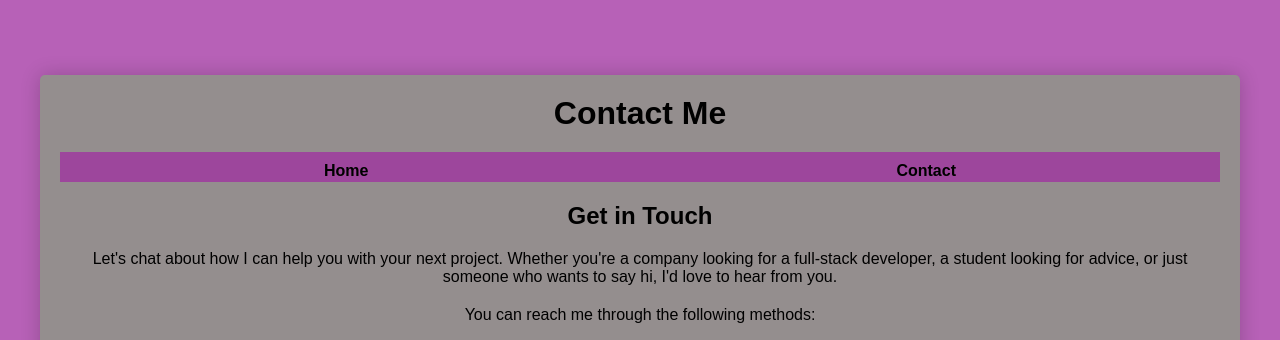
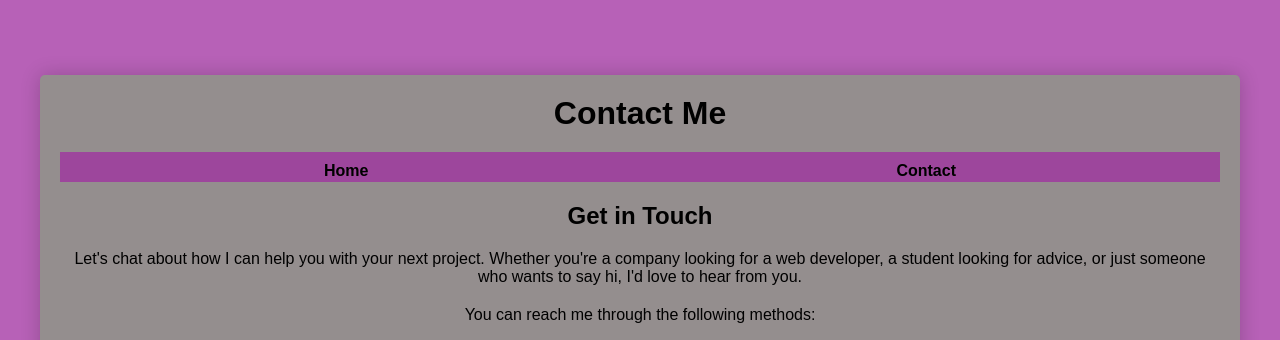
Before and after one commit to Hobruh/portfolioProject, a plain HTML site: page contact.html in a window 1280 px wide. Shown: the top 340 px of the page. Drawn offline with Linux system fonts and the light colour scheme.

Commit message:
changed paragraph

```diff
--- a/contact.html
+++ b/contact.html
@@ -23,7 +23,7 @@
     </header>
     <section>
         <h2>Get in Touch</h2>
-        <p>Let's chat about how I can help you with your next project. Whether you're a company looking for a full-stack developer, a student looking for advice, or just someone who wants to say hi, I'd love to hear from you.</p>
+        <p>Let's chat about how I can help you with your next project. Whether you're a company looking for a web developer, a student looking for advice, or just someone who wants to say hi, I'd love to hear from you.</p>
         <p>You can reach me through the following methods:</p>
         <ul id="contacts">
             <li><a href="mailto:adrian.ghari@gmail.com" class="email"><i class="fas fa-envelope"></i>Email</a></li>
```
